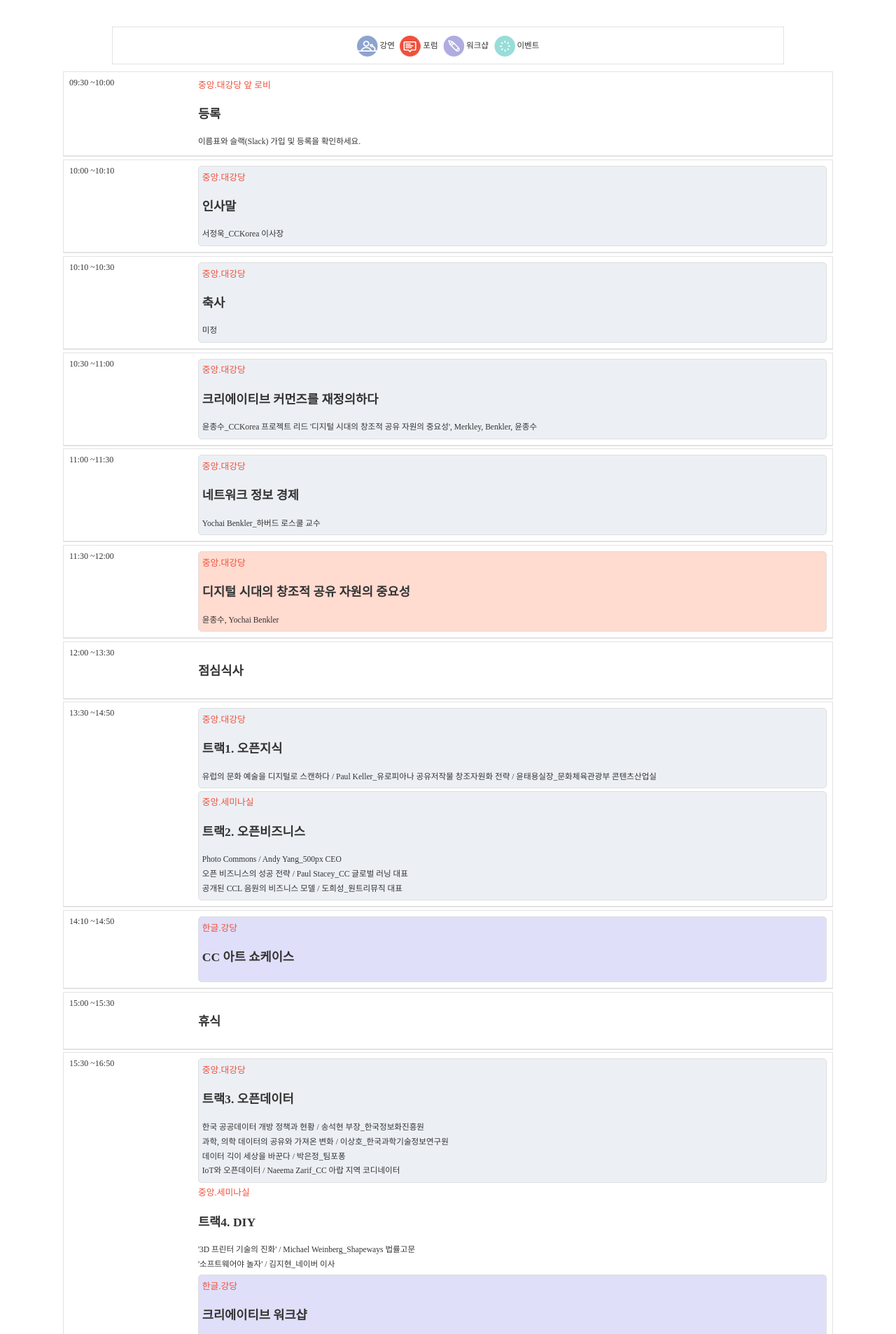
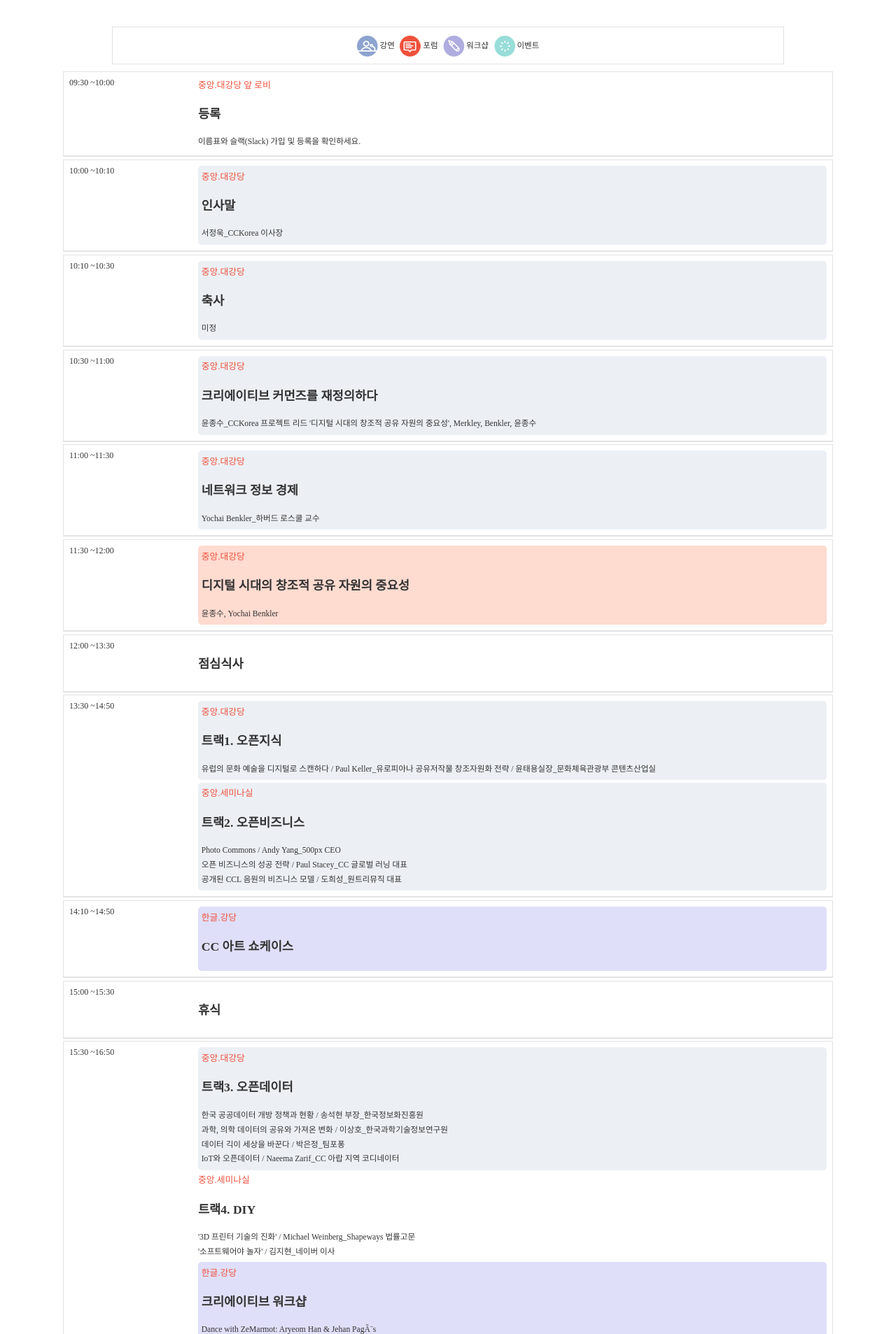
Before and after one commit to creativecommonskorea/2015-global-summit, a Jekyll site: the page built from programs_mobile.html, in a window 1280 px wide. Shown: the part 566-2473 px from the top of the page at 70% size. Built offline with Jekyll 4.4.1, drawn with Linux system fonts in a browser that asks for light colours; nearby versions of some CDN libraries.

Commit message:
main style

```diff
--- a/css/main.css
+++ b/css/main.css
@@ -1718,31 +1718,25 @@ ul {
             .program_mobile section .mobile_day_detail .time_box .time_detail .sessions.lightgreen {
               border-radius: 5px;
               background-color: #C7FFBC;
-              border: #ececec 1px solid;
               padding: 0.3em; }
             .program_mobile section .mobile_day_detail .time_box .time_detail .sessions.lightblue {
               border-radius: 5px;
               background-color: #ecf0f5;
-              border: 1px solid #dedede;
               padding: 0.3em; }
             .program_mobile section .mobile_day_detail .time_box .time_detail .sessions.lightpurple {
               border-radius: 5px;
               background-color: #e0dff9;
-              border: 1px solid #dedede;
               padding: 0.3em; }
             .program_mobile section .mobile_day_detail .time_box .time_detail .sessions.lightorange {
               background-color: #ffdbd0;
-              border: 1px solid #dedede;
               padding: 0.3em;
               border-radius: 5px; }
             .program_mobile section .mobile_day_detail .time_box .time_detail .sessions.lightyellow {
               background-color: #FFFDC7;
-              border: 1px solid #dedede;
               padding: 0.3em;
               border-radius: 5px; }
             .program_mobile section .mobile_day_detail .time_box .time_detail .sessions.lightred {
               background-color: #ffd9eb;
-              border: 1px solid #dedede;
               padding: 0.3em;
               border-radius: 5px; }
             .program_mobile section .mobile_day_detail .time_box .time_detail .sessions .location, .program_mobile section .mobile_day_detail .time_box .time_detail .sessions .schedule .timetable table tr td .oneline_location, .schedule .timetable table tr td .program_mobile section .mobile_day_detail .time_box .time_detail .sessions .oneline_location {
--- a/css/programs.scss
+++ b/css/programs.scss
@@ -424,36 +424,30 @@ ul {
             &.lightgreen {
               border-radius: 5px;
               background-color: #C7FFBC;
-              border: #ececec 1px solid;
               padding: 0.3em;
             }
             &.lightblue {
               border-radius: 5px;
               background-color: #ecf0f5;
-              border: 1px solid #dedede;
               padding: 0.3em;
             }
             &.lightpurple {
               border-radius: 5px;
               background-color: #e0dff9;
-              border: 1px solid #dedede;
               padding: 0.3em;
             }
             &.lightorange {
               background-color: #ffdbd0;
-              border: 1px solid #dedede;
               padding: 0.3em;
               border-radius: 5px;
             }
             &.lightyellow {
               background-color: #FFFDC7;
-              border: 1px solid #dedede;
               padding: 0.3em;
               border-radius: 5px;
             }
             &.lightred {
               background-color: #ffd9eb;
-              border: 1px solid #dedede;
               padding: 0.3em;
               border-radius: 5px;
             }
```
